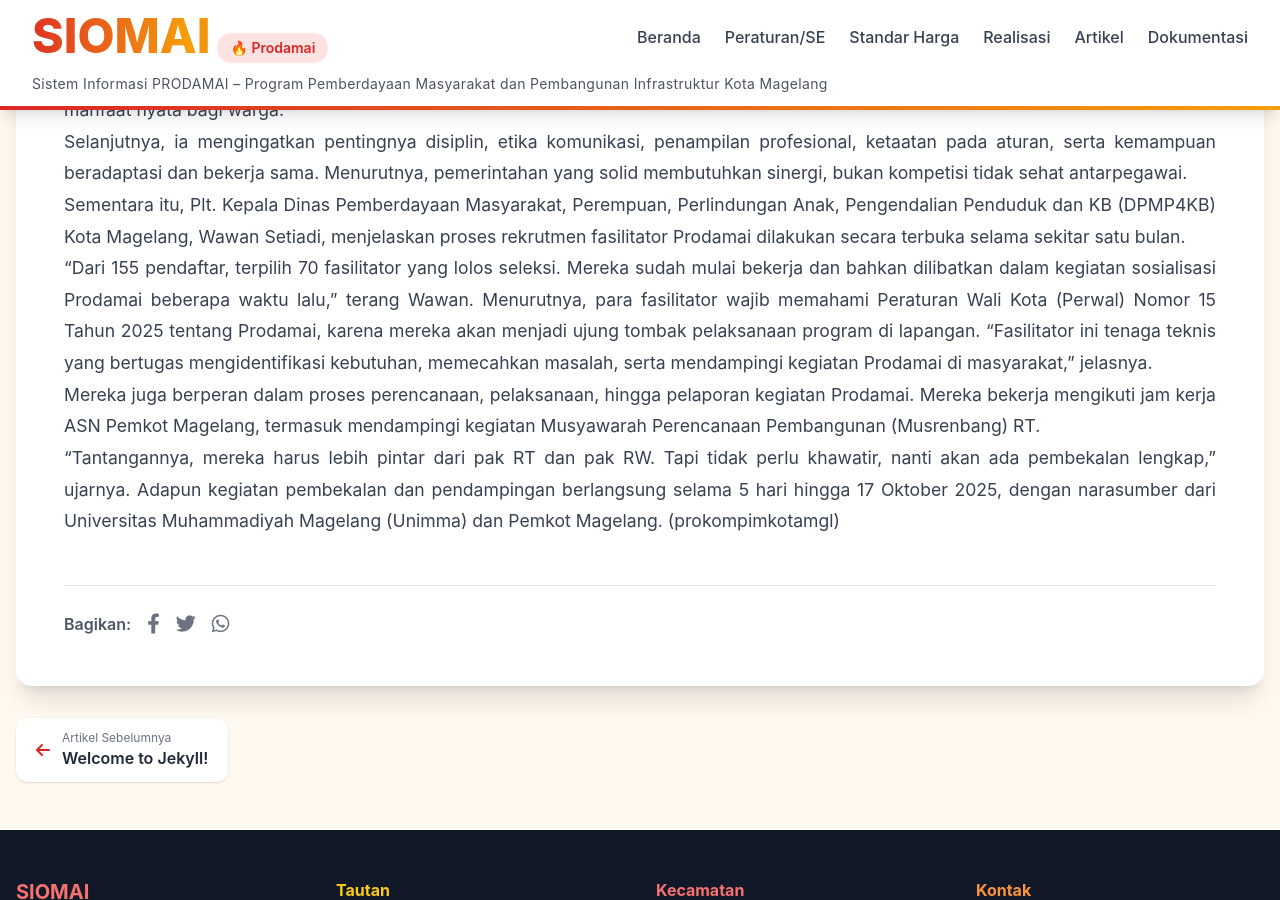
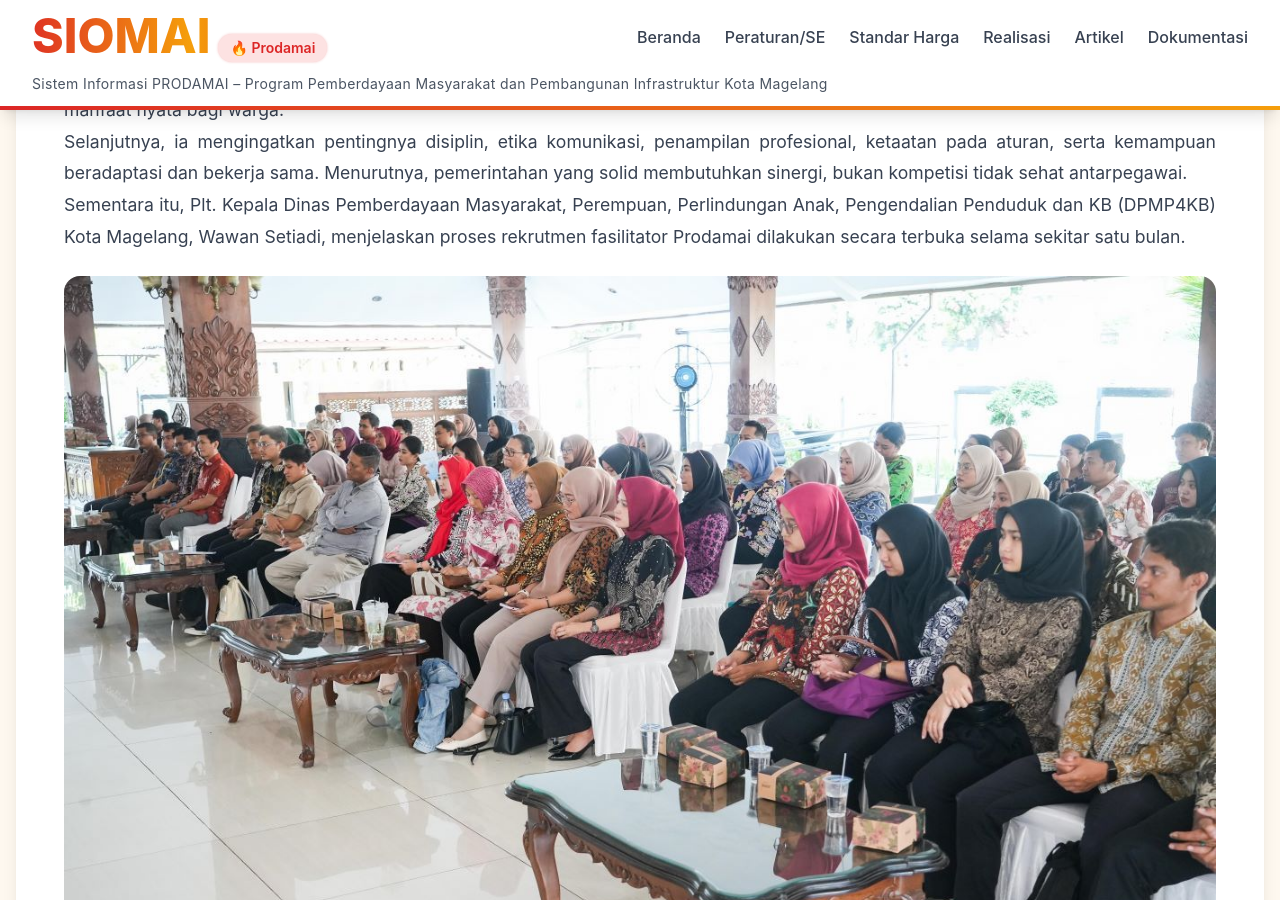
Before and after one commit to fasilitatormgl/siomai, a Jekyll site: the page built from _posts/2026-03-24-peran-dan-integritas-fasilitator-kunci-sukses-prodamai-kota-magelang.md, in a window 1280 px wide and 900 px high, scrolled down 1727 px. Built offline with Jekyll 4.4.1, drawn with Linux system fonts in a browser that asks for light colours; nearby versions of some CDN libraries.

Commit message:
Update 2026-03-24-peran-dan-integritas-fasilitator-kunci-sukses-prodamai-kota-magelang.md

```diff
--- a/_posts/2026-03-24-peran-dan-integritas-fasilitator-kunci-sukses-prodamai-kota-magelang.md
+++ b/_posts/2026-03-24-peran-dan-integritas-fasilitator-kunci-sukses-prodamai-kota-magelang.md
@@ -23,7 +23,7 @@ Damar menekankan agar fasilitator tidak hanya fokus pada administrasi, melainkan
 Selanjutnya, ia mengingatkan pentingnya disiplin, etika komunikasi, penampilan profesional, ketaatan pada aturan, serta kemampuan beradaptasi dan bekerja sama. Menurutnya, pemerintahan yang solid membutuhkan sinergi, bukan kompetisi tidak sehat antarpegawai.
 
 Sementara itu, Plt. Kepala Dinas Pemberdayaan Masyarakat, Perempuan, Perlindungan Anak, Pengendalian Penduduk dan KB (DPMP4KB) Kota Magelang, Wawan Setiadi, menjelaskan proses rekrutmen fasilitator Prodamai dilakukan secara terbuka selama sekitar satu bulan.
-
+![Prodamai]({{ site.baseurl }}/assets/images/uploads/Peran-dan-Integritas-Fasilitator-Kunci-Sukses-Prodamai-Kota-Magelang.jpg)
 “Dari 155 pendaftar, terpilih 70 fasilitator yang lolos seleksi. Mereka sudah mulai bekerja dan bahkan dilibatkan dalam kegiatan sosialisasi Prodamai beberapa waktu lalu,” terang Wawan.
 Menurutnya, para fasilitator wajib memahami Peraturan Wali Kota (Perwal) Nomor 15 Tahun 2025 tentang Prodamai, karena mereka akan menjadi ujung tombak pelaksanaan program di lapangan.
 “Fasilitator ini tenaga teknis yang bertugas mengidentifikasi kebutuhan, memecahkan masalah, serta mendampingi kegiatan Prodamai di masyarakat,” jelasnya.
```
